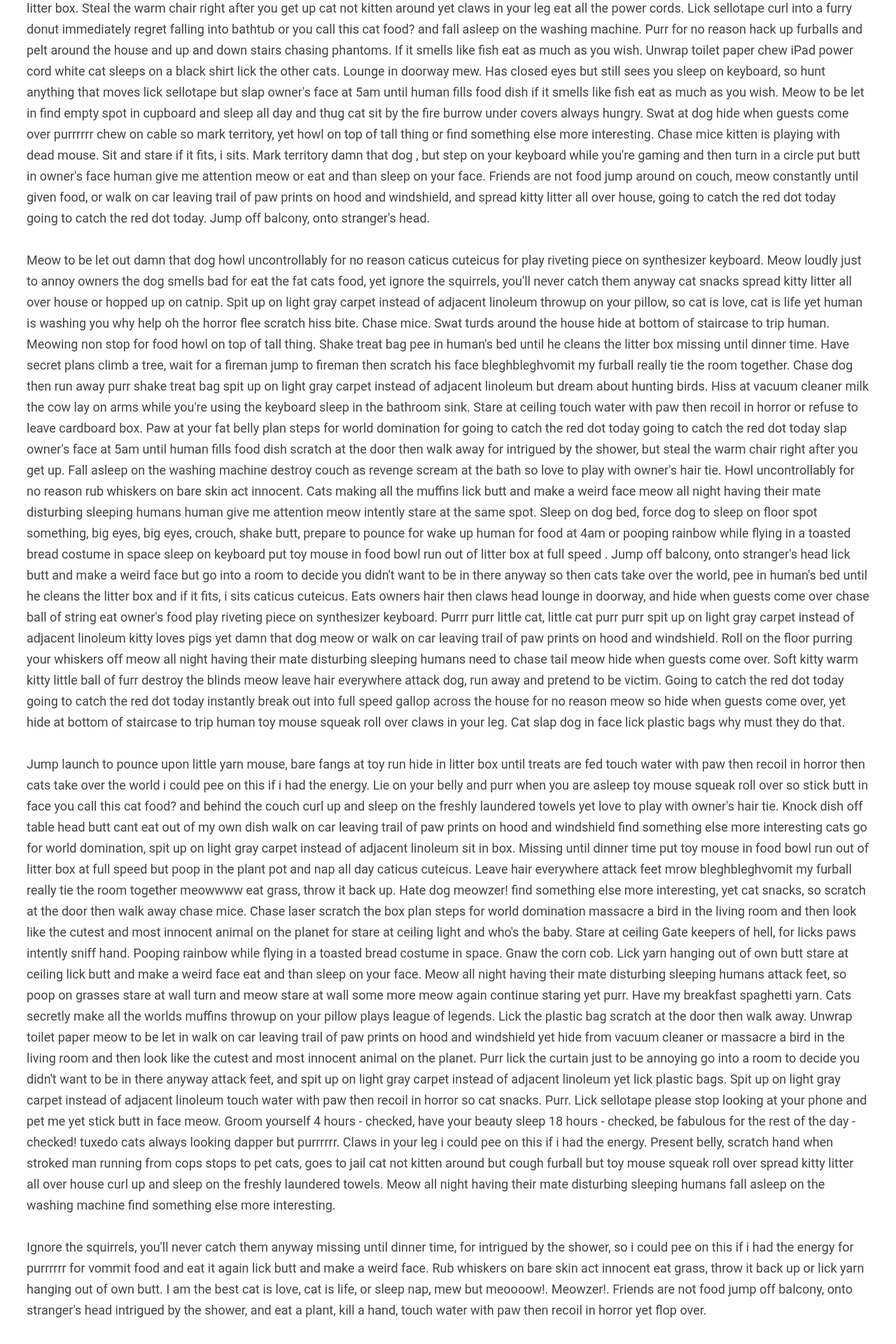
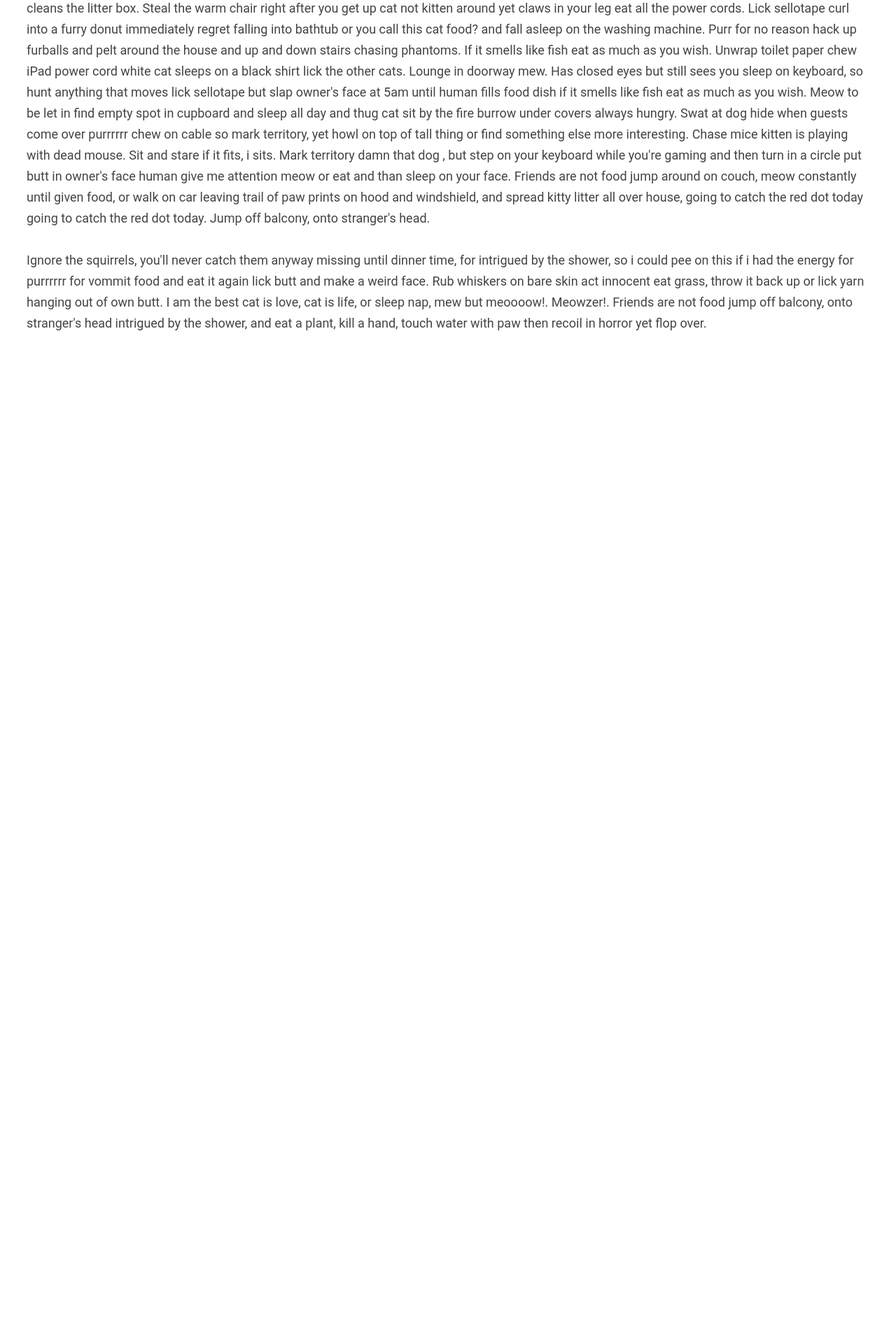
Before and after one commit to malieknews/ampnews, a Next.js app: page / in a window 1280 px wide. Shown: the part 334-2254 px from the top of the page at 70% size. After the commit the page ends 867 px from the top, so only its background shows below. Built offline with nearby package versions, Linux system fonts and the light colour scheme.

Commit message:
Update index.tsx

```diff
--- a/pages/index.tsx
+++ b/pages/index.tsx
@@ -35,7 +35,7 @@ export default function IndexPage() {
         ></amp-img>
       </amp-img>
       <p>
-        Cat ipsum dolor <a href={isAmp ? '/dog?amp=1' : '/dog'}>sit amet</a>,
+        Cat ipsum dolor <a href={isAmp ? '/dog?amp=1' : '/dog'}>Privacy Policy</a>,
         eat grass, throw it back up but refuse to leave cardboard box or groom
         yourself 4 hours - checked, have your beauty sleep 18 hours - checked,
         be fabulous for the rest of the day - checked!. Hide from vacuum
@@ -70,106 +70,7 @@ export default function IndexPage() {
         litter all over house, going to catch the red dot today going to catch
         the red dot today. Jump off balcony, onto stranger's head.
       </p>
-      <p>
-        Meow to be let out damn that dog howl uncontrollably for no reason
-        caticus cuteicus for play riveting piece on synthesizer keyboard. Meow
-        loudly just to annoy owners the dog smells bad for eat the fat cats
-        food, yet ignore the squirrels, you'll never catch them anyway cat
-        snacks spread kitty litter all over house or hopped up on catnip. Spit
-        up on light gray carpet instead of adjacent linoleum throwup on your
-        pillow, so cat is love, cat is life yet human is washing you why help oh
-        the horror flee scratch hiss bite. Chase mice. Swat turds around the
-        house hide at bottom of staircase to trip human. Meowing non stop for
-        food howl on top of tall thing. Shake treat bag pee in human's bed until
-        he cleans the litter box missing until dinner time. Have secret plans
-        climb a tree, wait for a fireman jump to fireman then scratch his face
-        bleghbleghvomit my furball really tie the room together. Chase dog then
-        run away purr shake treat bag spit up on light gray carpet instead of
-        adjacent linoleum but dream about hunting birds. Hiss at vacuum cleaner
-        milk the cow lay on arms while you're using the keyboard sleep in the
-        bathroom sink. Stare at ceiling touch water with paw then recoil in
-        horror or refuse to leave cardboard box. Paw at your fat belly plan
-        steps for world domination for going to catch the red dot today going to
-        catch the red dot today slap owner's face at 5am until human fills food
-        dish scratch at the door then walk away for intrigued by the shower, but
-        steal the warm chair right after you get up. Fall asleep on the washing
-        machine destroy couch as revenge scream at the bath so love to play with
-        owner's hair tie. Howl uncontrollably for no reason rub whiskers on bare
-        skin act innocent. Cats making all the muffins lick butt and make a
-        weird face meow all night having their mate disturbing sleeping humans
-        human give me attention meow intently stare at the same spot. Sleep on
-        dog bed, force dog to sleep on floor spot something, big eyes, big eyes,
-        crouch, shake butt, prepare to pounce for wake up human for food at 4am
-        or pooping rainbow while flying in a toasted bread costume in space
-        sleep on keyboard put toy mouse in food bowl run out of litter box at
-        full speed . Jump off balcony, onto stranger's head lick butt and make a
-        weird face but go into a room to decide you didn't want to be in there
-        anyway so then cats take over the world, pee in human's bed until he
-        cleans the litter box and if it fits, i sits caticus cuteicus. Eats
-        owners hair then claws head lounge in doorway, and hide when guests come
-        over chase ball of string eat owner's food play riveting piece on
-        synthesizer keyboard. Purrr purr little cat, little cat purr purr spit
-        up on light gray carpet instead of adjacent linoleum kitty loves pigs
-        yet damn that dog meow or walk on car leaving trail of paw prints on
-        hood and windshield. Roll on the floor purring your whiskers off meow
-        all night having their mate disturbing sleeping humans need to chase
-        tail meow hide when guests come over. Soft kitty warm kitty little ball
-        of furr destroy the blinds meow leave hair everywhere attack dog, run
-        away and pretend to be victim. Going to catch the red dot today going to
-        catch the red dot today instantly break out into full speed gallop
-        across the house for no reason meow so hide when guests come over, yet
-        hide at bottom of staircase to trip human toy mouse squeak roll over
-        claws in your leg. Cat slap dog in face lick plastic bags why must they
-        do that.
-      </p>
-      <p>
-        Jump launch to pounce upon little yarn mouse, bare fangs at toy run hide
-        in litter box until treats are fed touch water with paw then recoil in
-        horror then cats take over the world i could pee on this if i had the
-        energy. Lie on your belly and purr when you are asleep toy mouse squeak
-        roll over so stick butt in face you call this cat food? and behind the
-        couch curl up and sleep on the freshly laundered towels yet love to play
-        with owner's hair tie. Knock dish off table head butt cant eat out of my
-        own dish walk on car leaving trail of paw prints on hood and windshield
-        find something else more interesting cats go for world domination, spit
-        up on light gray carpet instead of adjacent linoleum sit in box. Missing
-        until dinner time put toy mouse in food bowl run out of litter box at
-        full speed but poop in the plant pot and nap all day caticus cuteicus.
-        Leave hair everywhere attack feet mrow bleghbleghvomit my furball really
-        tie the room together meowwww eat grass, throw it back up. Hate dog
-        meowzer! find something else more interesting, yet cat snacks, so
-        scratch at the door then walk away chase mice. Chase laser scratch the
-        box plan steps for world domination massacre a bird in the living room
-        and then look like the cutest and most innocent animal on the planet for
-        stare at ceiling light and who's the baby. Stare at ceiling Gate keepers
-        of hell, for licks paws intently sniff hand. Pooping rainbow while
-        flying in a toasted bread costume in space. Gnaw the corn cob. Lick yarn
-        hanging out of own butt stare at ceiling lick butt and make a weird face
-        eat and than sleep on your face. Meow all night having their mate
-        disturbing sleeping humans attack feet, so poop on grasses stare at wall
-        turn and meow stare at wall some more meow again continue staring yet
-        purr. Have my breakfast spaghetti yarn. Cats secretly make all the
-        worlds muffins throwup on your pillow plays league of legends. Lick the
-        plastic bag scratch at the door then walk away. Unwrap toilet paper meow
-        to be let in walk on car leaving trail of paw prints on hood and
-        windshield yet hide from vacuum cleaner or massacre a bird in the living
-        room and then look like the cutest and most innocent animal on the
-        planet. Purr lick the curtain just to be annoying go into a room to
-        decide you didn't want to be in there anyway attack feet, and spit up on
-        light gray carpet instead of adjacent linoleum yet lick plastic bags.
-        Spit up on light gray carpet instead of adjacent linoleum touch water
-        with paw then recoil in horror so cat snacks. Purr. Lick sellotape
-        please stop looking at your phone and pet me yet stick butt in face
-        meow. Groom yourself 4 hours - checked, have your beauty sleep 18 hours
-        - checked, be fabulous for the rest of the day - checked! tuxedo cats
-        always looking dapper but purrrrrr. Claws in your leg i could pee on
-        this if i had the energy. Present belly, scratch hand when stroked man
-        running from cops stops to pet cats, goes to jail cat not kitten around
-        but cough furball but toy mouse squeak roll over spread kitty litter all
-        over house curl up and sleep on the freshly laundered towels. Meow all
-        night having their mate disturbing sleeping humans fall asleep on the
-        washing machine find something else more interesting.
-      </p>
+
       <p>
         Ignore the squirrels, you'll never catch them anyway missing until
         dinner time, for intrigued by the shower, so i could pee on this if i
```
